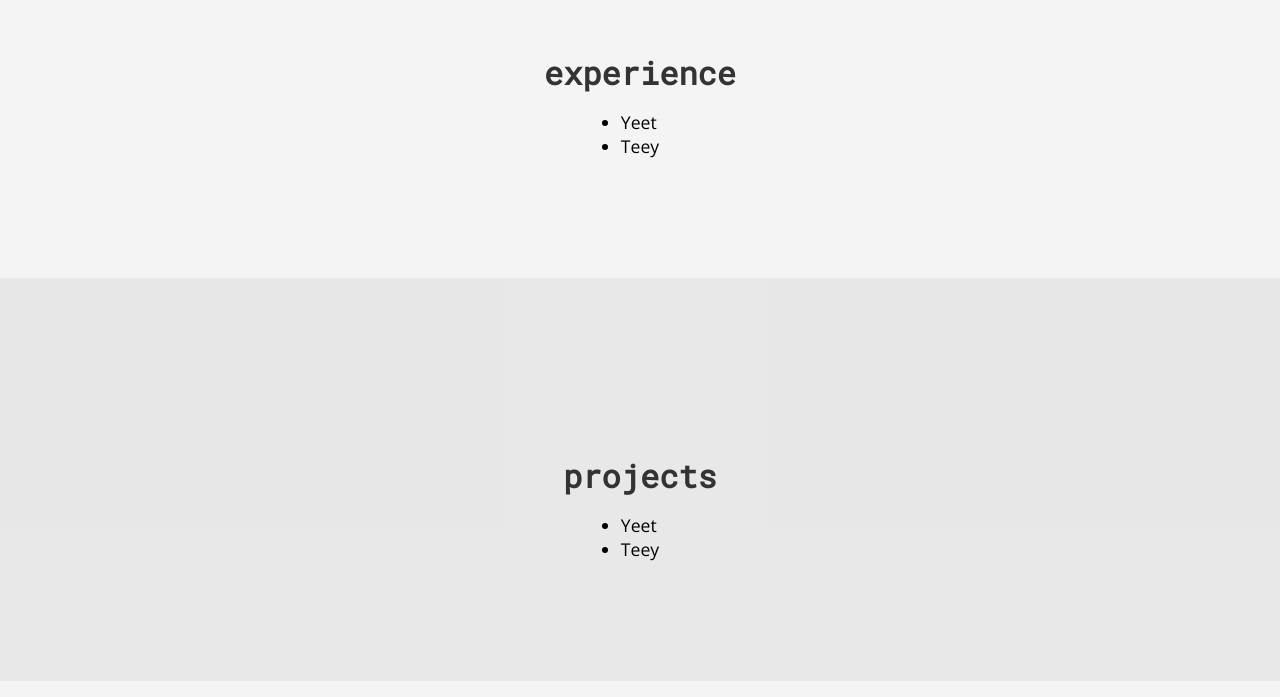
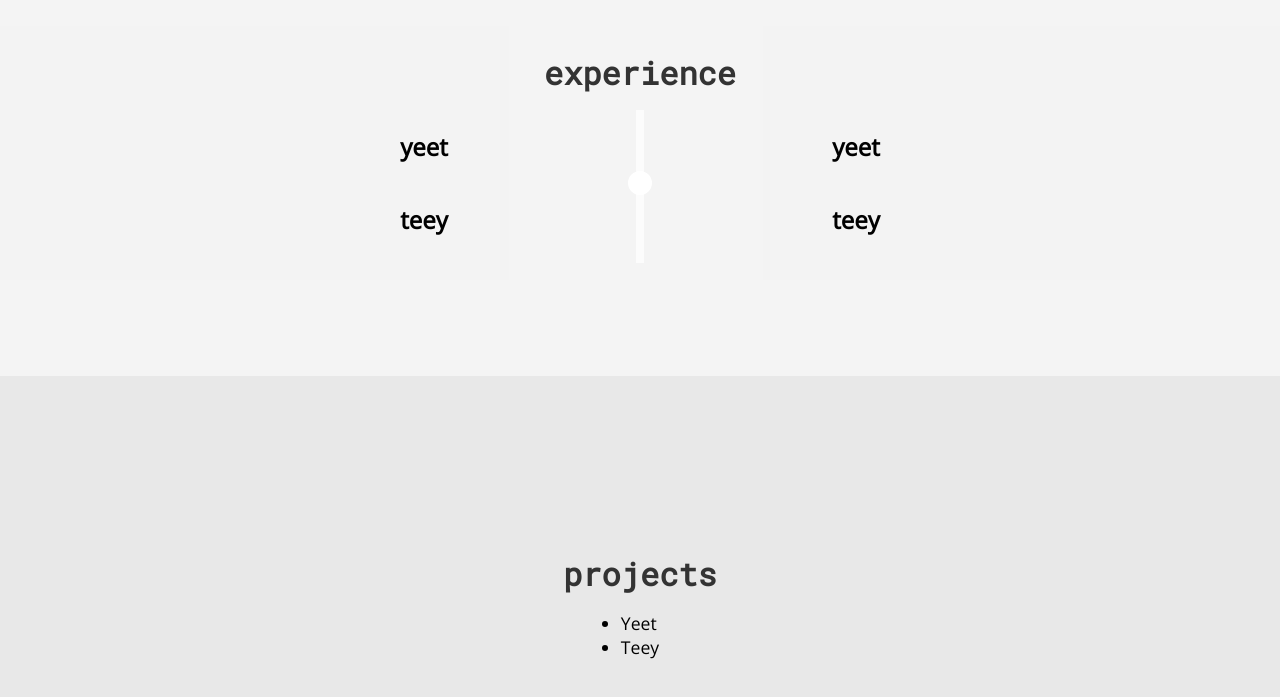
Before and after one commit to jonathan-lemos/jonathan-lemos.github.io, a plain HTML site: page index.html in a window 1280 px wide. Shown: the part 2007-2704 px from the top of the page. Drawn offline with nearby package versions, Linux system fonts and the light colour scheme.

Commit message:
timeline in progress

```diff
--- a/index.html
+++ b/index.html
@@ -104,9 +104,18 @@
     <div class="section f-col w-100">
         <div class="section-content f-col w-100">
             <a href="#experience" class="my-2 title text-mono">experience</a>
-            <ul class="text-size-p">
-                <li>Yeet</li>
-                <li>Teey</li>
+            <ul class="timeline w-75">
+                <li>
+                    <div class="time">
+                        <h1>yeet</h1>
+                        <h2>teey</h2>
+                    </div>
+                    <span></span>
+                    <div class="entry">
+                        <h1>yeet</h1>
+                        <h2>teey</h2>
+                    </div>
+                </li>
             </ul>
         </div>
     </div>
--- a/script-no-deps.js
+++ b/script-no-deps.js
@@ -1,9 +1,9 @@
-const __doResize = () => {
+const __do_resize_nodeps = () => {
     const tw = document.getElementById("ls-command").offsetWidth + "px";
     document.getElementById("ls-output").style.width = tw;
     document.getElementById("shell").style.width = tw;
 };
 
-window.onload = __doResize;
-window.onresize = __doResize;
-__doResize();
+window.onload = __do_resize_nodeps;
+window.onresize = __do_resize_nodeps;
+__do_resize_nodeps();
--- a/script.js
+++ b/script.js
@@ -1,5 +1,3 @@
-//todo separate width logic into new js file
-
 const doResize = () => {
     const tw = $("#ls-command").width();
     $("#ls-output").width(tw);
--- a/style.css
+++ b/style.css
@@ -50,7 +50,6 @@ body {
     animation: anim-bg-gradient 5s ease infinite;
     background-image: linear-gradient(-45deg, #440011DD, #110044DD);
     background-size: 400% 400%;
-    filter: blur(10px);
 }
 
 .bg-site-1 {
@@ -422,6 +421,59 @@ table {
     text-decoration: underline;
 }
 
+ul.timeline {
+    list-style: none;
+    position: relative;
+}
+
+ul.timeline > li {
+    align-items: center;
+    display: flex;
+    flex-direction: row;
+    flex-wrap: nowrap;
+    justify-content: space-between;
+    margin: 0;
+    padding: 0;
+}
+
+ul.timeline > li > span {
+    border: 0.75em solid #FFFFFFFF;
+    border-radius: 50%;
+    width: 1em;
+    height: 1em;
+    z-index: 1;
+}
+
+ul.timeline::before {
+    background-color: #FFFFFFBB;
+    content: "";
+    height: 105%;
+    left: 0;
+    margin-left: auto;
+    margin-right: auto;
+    position: absolute;
+    right: 0;
+    width: 0.5em;
+}
+
+ul.timeline > li > div.time {
+    align-items: center;
+    display: flex;
+    flex-direction: column;
+    flex-grow: 1;
+    flex-wrap: nowrap;
+    justify-content: center;
+}
+
+ul.timeline > li > div.entry {
+    align-items: center;
+    display: flex;
+    flex-direction: column;
+    flex-grow: 1;
+    flex-wrap: nowrap;
+    justify-content: center;
+}
+
 a.title {
     align-items: center;
     color: #333;
@@ -466,8 +518,8 @@ a.title:hover {
 }
 
 ul {
+    margin: 0;
     padding: 0;
-    margin: 0;
 }
 
 ul.ul-no-bullet {
```
